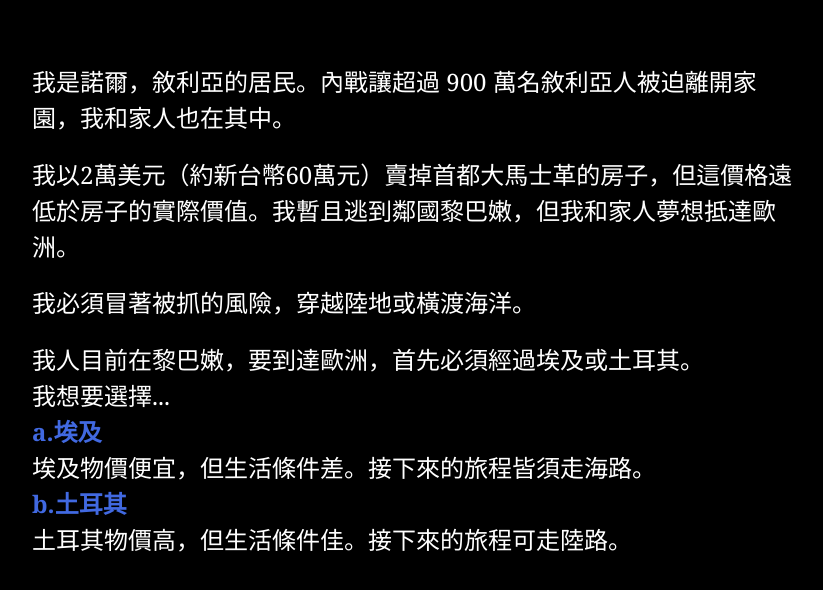
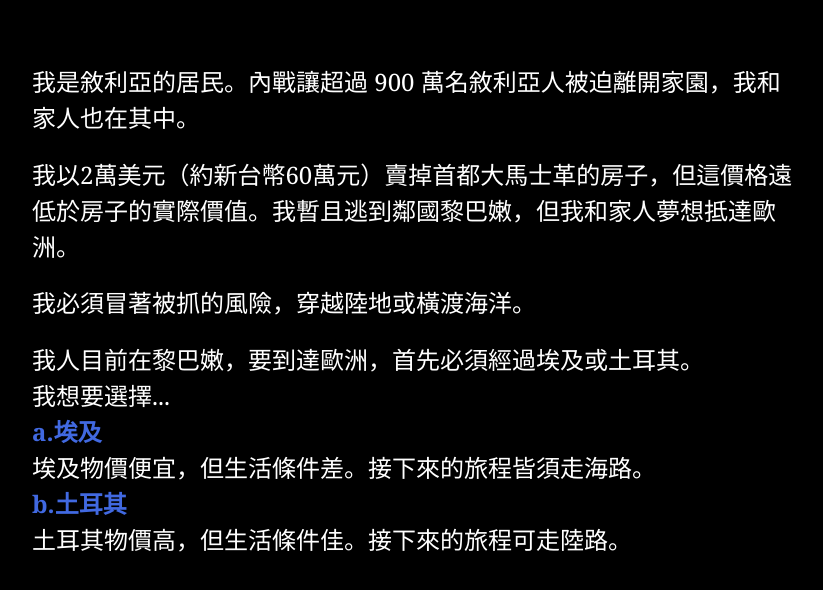
Before and after one commit to vivilin212/thefirst, a plain HTML site: page index.html in a window 1280 px wide. Shown: the whole page, without its empty margins (224-1047 px from the left). Drawn offline with Linux system fonts and the light colour scheme.

Commit message:
Update index.html

```diff
--- a/index.html
+++ b/index.html
@@ -11,7 +11,7 @@
 <tw-story><noscript><tw-noscript>JavaScript needs to be enabled to play fffnew.</tw-noscript></noscript></tw-story>
 <tw-storydata name="fffnew" startnode="1" creator="Twine" creator-version="2.3.15" ifid="5D2110EB-69EB-4410-8C2D-65D05F9E316F" zoom="1" format="Harlowe" format-version="3.2.3" options="" hidden><style role="stylesheet" id="twine-user-stylesheet" type="text/twine-css">tw-sidebar {
   	display: none;
-}</style><script role="script" id="twine-user-script" type="text/twine-javascript"></script><tw-passagedata pid="1" name="2" tags="" position="397,598.5" size="100,100">我是諾爾，敘利亞的居民。內戰讓超過 900 萬名敘利亞人被迫離開家園，我和家人也在其中。
+}</style><script role="script" id="twine-user-script" type="text/twine-javascript"></script><tw-passagedata pid="1" name="2" tags="" position="397,598.5" size="100,100">我是敘利亞的居民。內戰讓超過 900 萬名敘利亞人被迫離開家園，我和家人也在其中。
 
 我以2萬美元（約新台幣60萬元）賣掉首都大馬士革的房子，但這價格遠低於房子的實際價值。我暫且逃到鄰國黎巴嫩，但我和家人夢想抵達歐洲。
 
```
